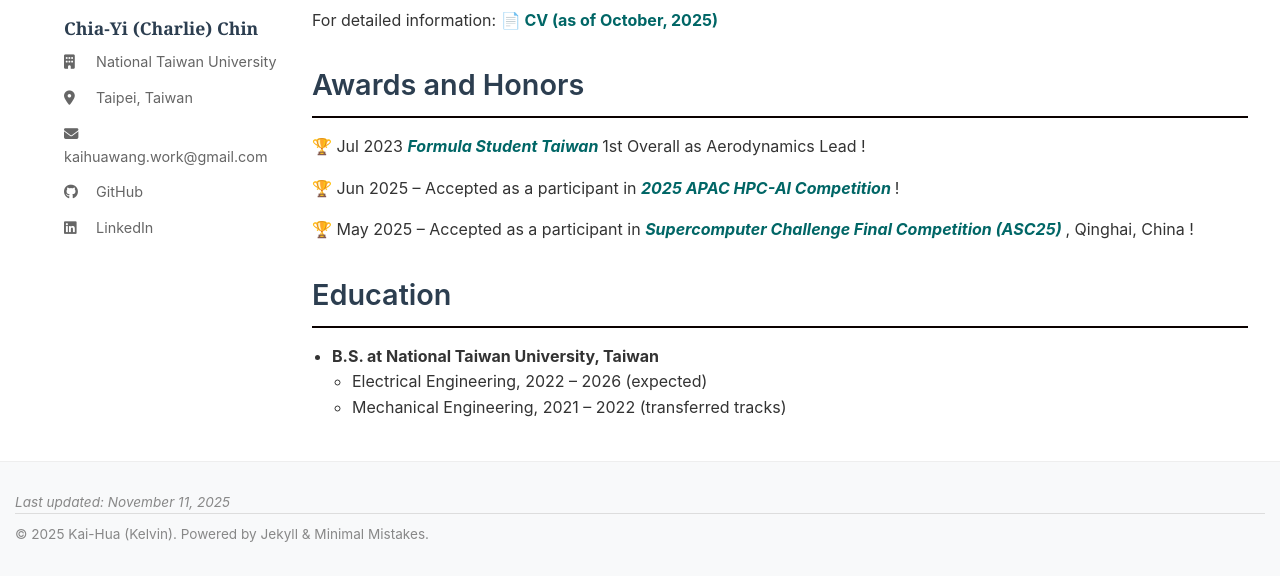
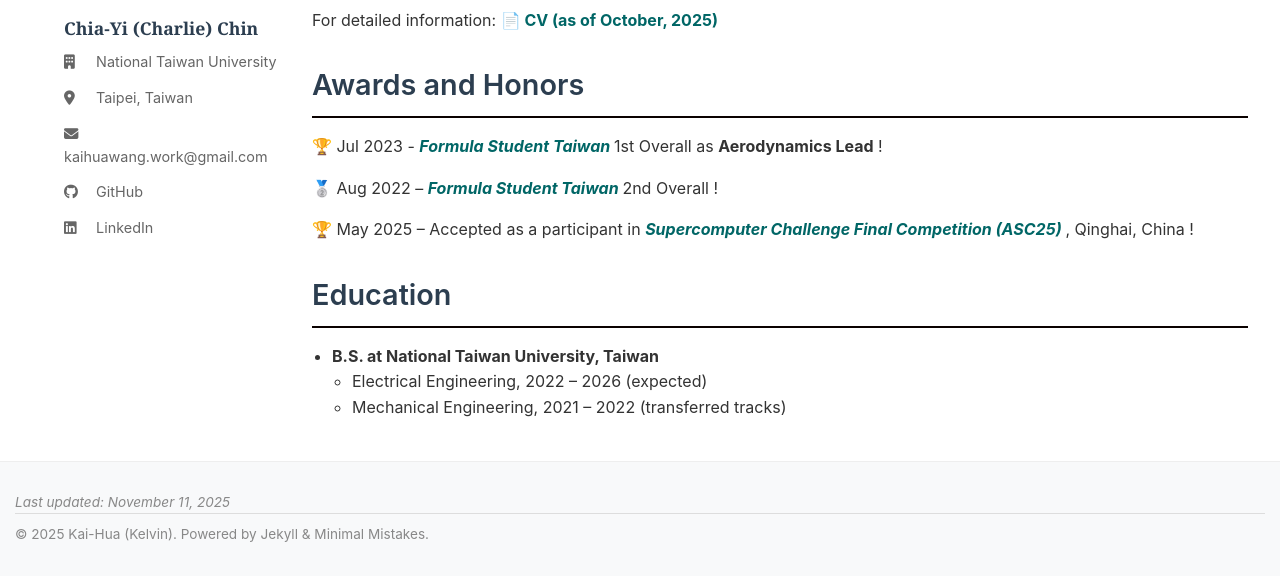
Before and after one commit to Kelvin1106/Kelvin1106.github.io, a Jekyll site: the page built from pages/home.md, in a window 1280 px wide, cut to the strip 313-894 px from the top of the page. Built offline with Jekyll 4.4.1, drawn with Linux system fonts in a browser that asks for light colours.

Commit message:
Update home.md

```diff
--- a/pages/home.md
+++ b/pages/home.md
@@ -240,22 +240,22 @@ ul {
             </p>
             <h3 class="experience-section-title">Awards and Honors</h3>
             <p>
-            🏆 Jul 2023
+            🏆 Jul 2023 -
             <a href="https://www.fstaiwan.net/"
                 style="color:#006666; font-weight:bold; font-style:italic; text-decoration:none;"
                 onmouseover="this.style.textDecoration='underline';"
                 onmouseout="this.style.textDecoration='none';">
                 Formula Student Taiwan
-            </a>1st Overall as Aerodynamics Lead !
+            </a>1st Overall as <strong>Aerodynamics Lead</strong> !
             </p>
             <p>
-            🏆 Jun 2025 – Accepted as a participant in
-            <a href="https://www.hpcadvisorycouncil.com/events/2025/APAC-AI-HPC/"
+            🥈 Aug 2022 –
+            <a href="https://www.fstaiwan.net/"
                 style="color:#006666; font-weight:bold; font-style:italic; text-decoration:none;"
                 onmouseover="this.style.textDecoration='underline';"
                 onmouseout="this.style.textDecoration='none';">
-                2025 APAC HPC-AI Competition
-            </a>!
+                Formula Student Taiwan
+            </a>2nd Overall !
             </p>
             <p>
             🏆 May 2025 – Accepted as a participant in
```
